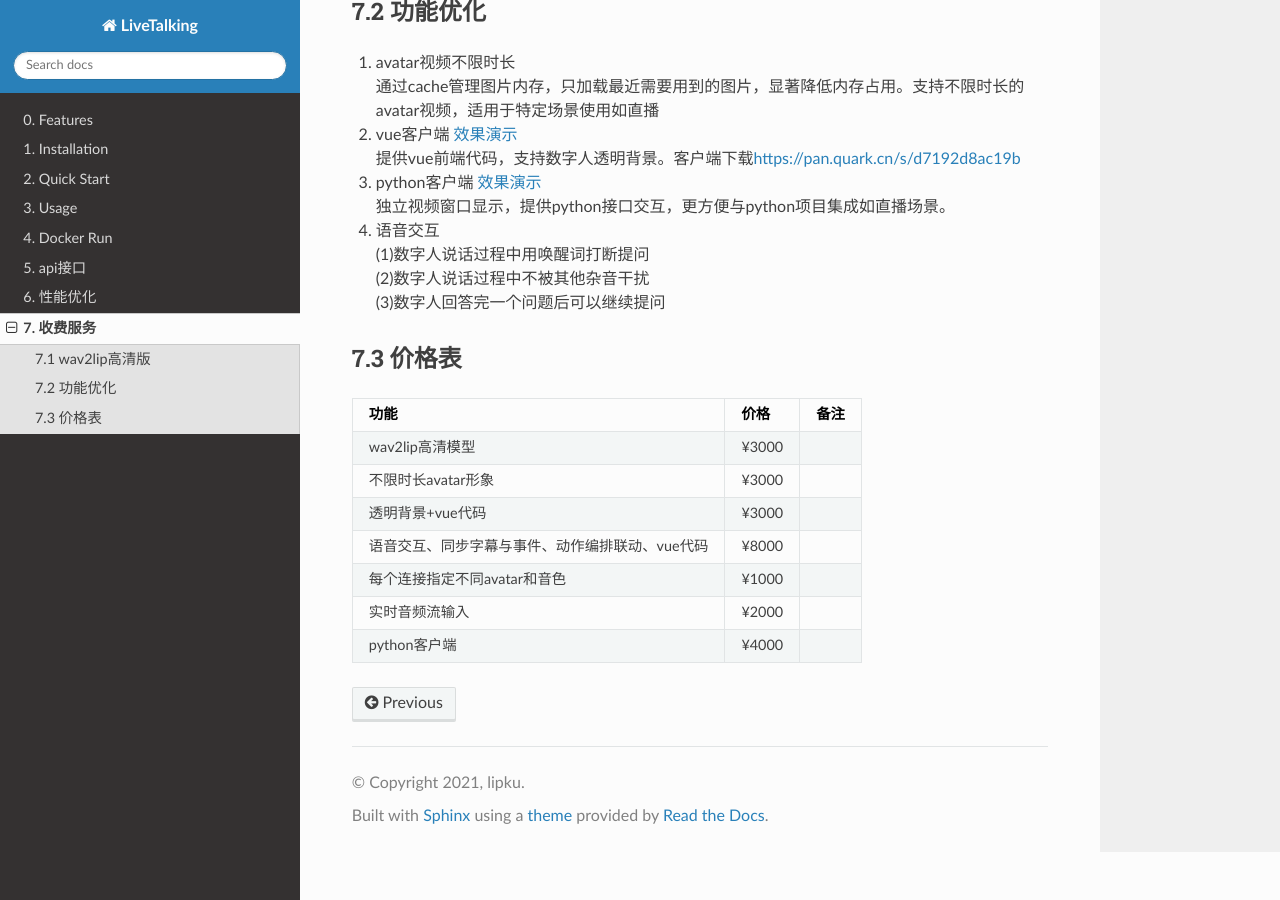
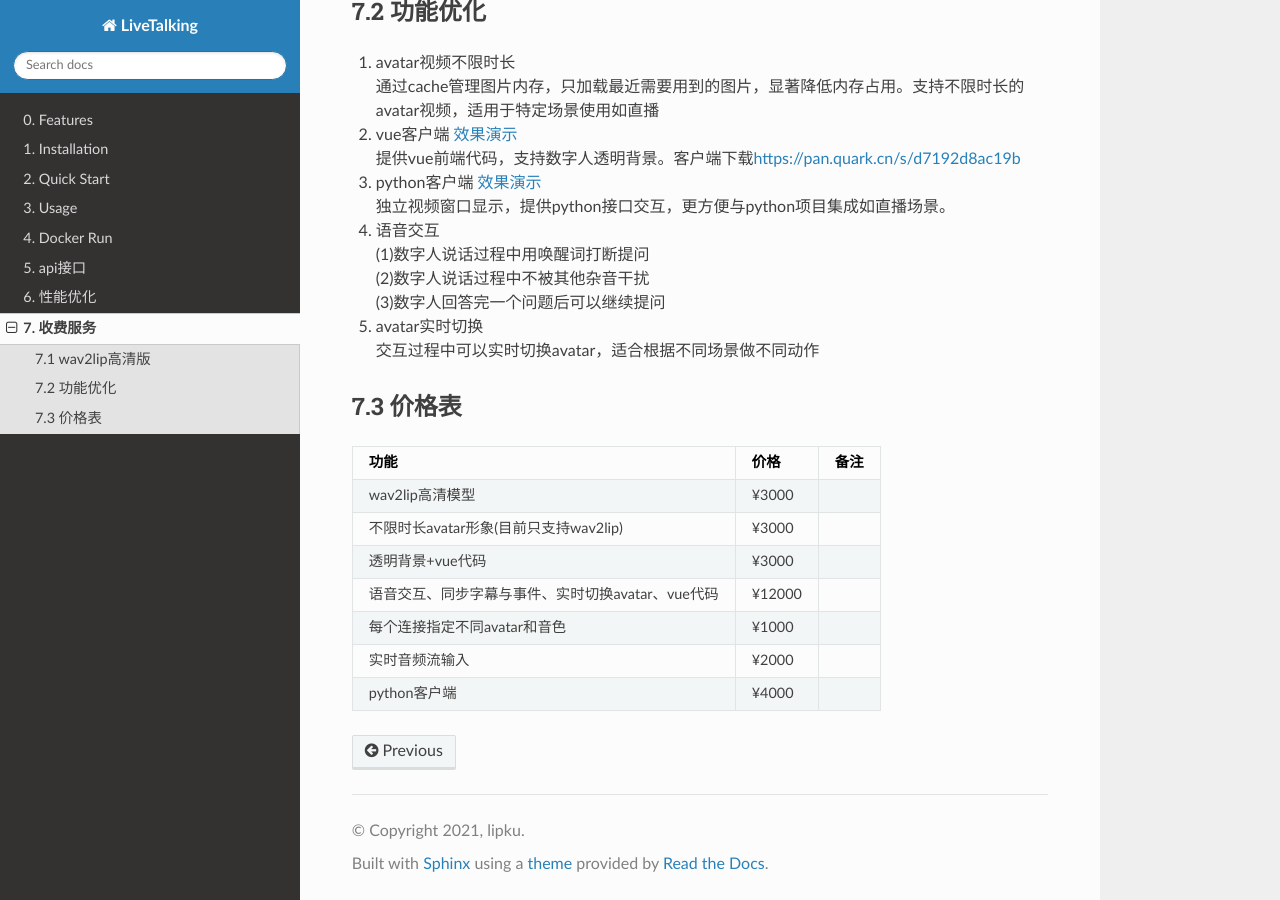
Before and after one commit to lipku/livetalking-doc, a Sphinx documentation site: the page built from docs/source/service.md, in a window 1280 px wide and 900 px high, scrolled down 643 px. Built offline with Sphinx 7.4.7 and the Read the Docs theme 3.1.0, drawn with Linux system fonts in a browser that asks for light colours.

Commit message:
update doc

```diff
--- a/docs/source/service.md
+++ b/docs/source/service.md
@@ -27,14 +27,16 @@ btw：高清模型使嘴型准确、牙齿清晰，不是使视频高清。视
 (1)数字人说话过程中用唤醒词打断提问
 (2)数字人说话过程中不被其他杂音干扰
 (3)数字人回答完一个问题后可以继续提问
+5. avatar实时切换
+交互过程中可以实时切换avatar，适合根据不同场景做不同动作
 
 ### 7.3 价格表
 功能			|价格		|备注
 :----				|:---		|:------
 wav2lip高清模型			|¥3000		|
-不限时长avatar形象			|¥3000		|
+不限时长avatar形象(目前只支持wav2lip)			|¥3000		|
 透明背景+vue代码			|¥3000		|
-语音交互、同步字幕与事件、动作编排联动、vue代码			|¥8000		|
+语音交互、同步字幕与事件、实时切换avatar、vue代码			|¥12000		|
 每个连接指定不同avatar和音色			|¥1000		|
 实时音频流输入			|¥2000		|
 python客户端		   |¥4000		|
```
